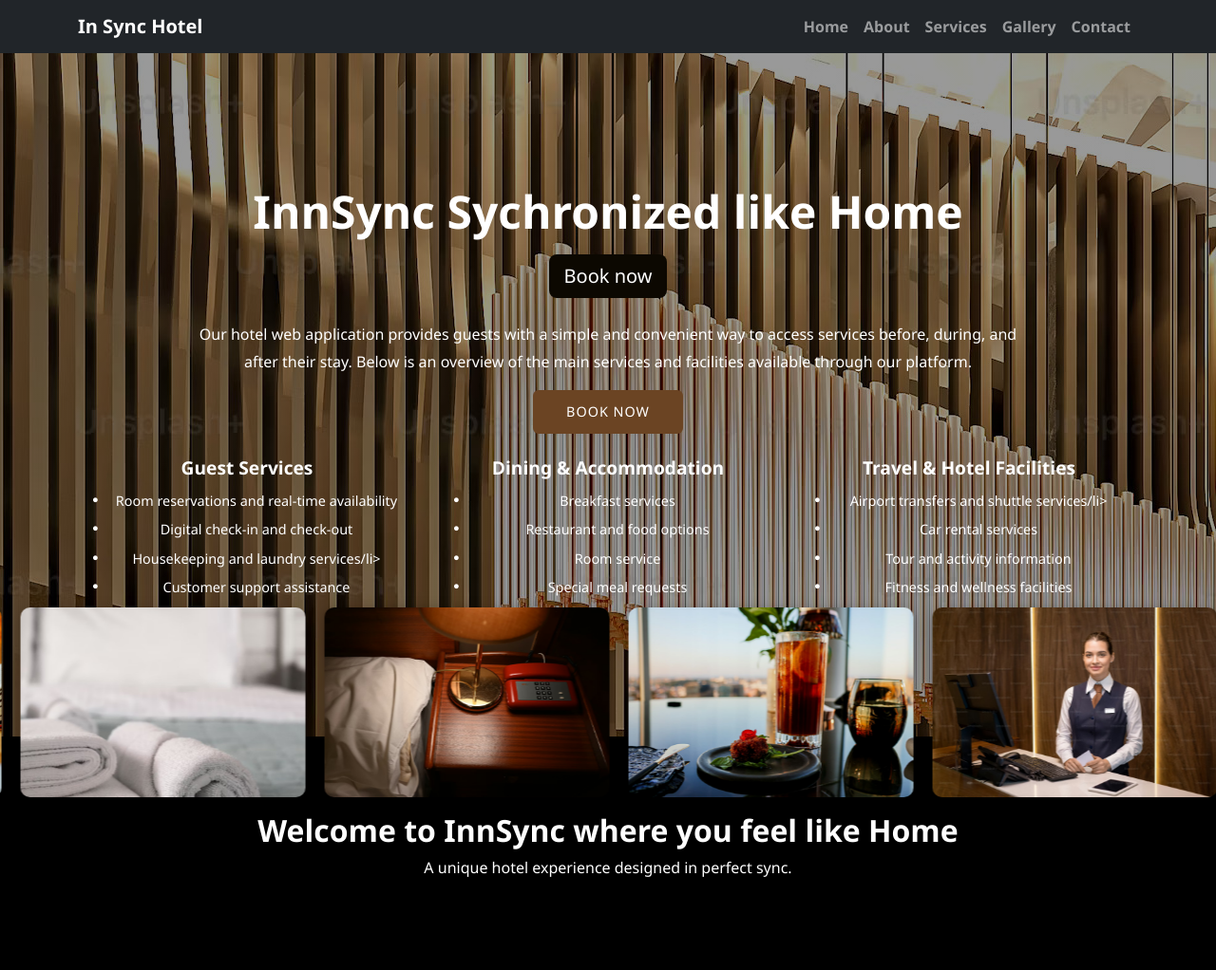
After one commit to MaverickUal/InnSync, a PHP site: page /Services.html in a window 1280 px wide. The commit adds this page. Shown: the whole page at 95% size. Run offline with PHP 8.4, Linux system fonts and the light colour scheme.

Commit message:
Add services.html, modify style.css, and add images folder content

```diff
--- /dev/null
+++ b/Services.html
@@ -0,0 +1,159 @@
+<!DOCTYPE html>
+<html lang="en">
+<head>
+  <meta charset="UTF-8">
+  <title>InnSync | Boutique Hotel</title>
+  <meta name="viewport" content="width=device-width, initial-scale=1">
+
+
+  <link href="https://cdn.jsdelivr.net/npm/bootstrap@5.3.2/dist/css/bootstrap.min.css" rel="stylesheet">
+
+
+  <link rel="stylesheet" href="style.css">
+</head>
+<body>
+
+  <nav class="navbar navbar-expand-lg navbar-dark bg-dark">
+  <div class="container">
+    <a class="navbar-brand" href="index.html">In Sync Hotel</a>
+    <button class="navbar-toggler" type="button" data-bs-toggle="collapse" data-bs-target="#navMenu">
+      <span class="navbar-toggler-icon"></span>
+    </button>
+    <div class="collapse navbar-collapse" id="navMenu">
+      <ul class="navbar-nav ms-auto">
+        <li class="nav-item"><a class="nav-link" href="index.html">Home</a></li>
+        <li class="nav-item"><a class="nav-link" href="about.html">About</a></li>
+        <li class="nav-item"><a class="nav-link" href="services.html">Services</a></li>
+        <li class="nav-item"><a class="nav-link" href="gallery.html">Gallery</a></li>
+        <li class="nav-item"><a class="nav-link" href="contact.html">Contact</a></li>
+      </ul>
+    </div>
+  </div>
+</nav>
+
+
+
+
+<header class="home-banner">
+  <div class="container text-center text-white">
+
+
+    <h1 class="display-5 fw-bold mb-3">
+      InnSync Sychronized like Home
+    </h1>
+
+    <div class="d-flex justify-content-center gap-3 mb-4">
+      <a href="wala po muna" class="btn btn btn-lg">Book now</a>
+
+    </div>
+
+    <div class="row mb-4">
+      <div class="col-lg-12 services-intro text-center">
+        <p>Our hotel web application provides guests with a simple and convenient way to access services before, during, and after their stay. Below is an overview of the main services and facilities available through our platform.</p>
+        <button class="btn btn-book mt-3">BOOK NOW</button>
+      </div>
+    </div>
+
+    <div class="row g-4">
+      <div class="col-lg-4">
+        <div class="services-column">
+          <h3 class="section-heading">Guest Services</h3>
+          <ul class="services-list">
+            <li>Room reservations and real-time availability</li>
+            <li>Digital check-in and check-out</li>
+            <li>Housekeeping and laundry services/li>
+            <li>Customer support assistance</li>
+          </ul>
+
+        </div>
+      </div>
+
+      <div class="col-lg-4">
+        <div class="services-column">
+          <h3 class="section-heading">Dining & Accommodation</h3>
+          <ul class="services-list">
+            <li>Breakfast services</li>
+            <li>Restaurant and food options</li>
+            <li>Room service</li>
+            <li>Special meal requests</li>
+          </ul>
+
+        </div>
+      </div>
+
+      <div class="col-lg-4">
+        <div class="services-column">
+          <h3 class="section-heading">Travel & Hotel Facilities</h3>
+          <ul class="services-list">
+            <li>Airport transfers and shuttle services/li>
+            <li>Car rental services</li>
+            <li>Tour and activity information</li>
+            <li>Fitness and wellness facilities</li>
+          </ul>
+
+
+        </div>
+      </div>
+    </div>
+  </div>
+
+
+  <div class="gallery-section-overlay">
+    <div class="gallery-wrapper">
+      <div class="track">
+        <div class="img-box">
+          <img src="image/hotelPic1.jpg" alt="Hotel Room Services 1">
+        </div>
+        <div class="img-box">
+          <img src="image/hotelPic2.jpg" alt="Hotel Room Services 2">
+        </div>
+        <div class="img-box">
+          <img src="image/hotelPic3.jpg" alt="Hotel Room Services 3">
+        </div>
+        <div class="img-box">
+          <img src="image/hotelPic4.jpg" alt="Hotel Food">
+        </div>
+        <div class="img-box">
+          <img src="image/hotelPic5.jpg" alt="Hotel Receiption">
+        </div>
+        <div class="img-box">
+          <img src="image/hotelPic6.jpg" alt="Hotel Key">
+        </div>
+
+        <div class="img-box">
+          <img src="image/hotelPic1.jpg" alt="Hotel Room Services 1">
+        </div>
+        <div class="img-box">
+          <img src="image/hotelPic2.jpg" alt="Hotel Room Services 2">
+        </div>
+        <div class="img-box">
+          <img src="image/hotelPic3.jpg" alt="Hotel Room Services 3">
+        </div>
+        <div class="img-box">
+          <img src="image/hotelPic4.jpg" alt="Hotel Food">
+        </div>
+        <div class="img-box">
+          <img src="image/hotelPic5.jpg" alt="Hotel Receiption">
+        </div>
+        <div class="img-box">
+          <img src="image/hotelPic6.jpg" alt="Hotel Key">
+        </div>
+      </div>
+    </div>
+  </div>
+</header>
+
+</body>
+
+<section class="welcome-section text-center">
+  <div class="container">
+    <h2 class="fw-bold">Welcome to InnSync where you feel like Home</h2>
+    <p class="text-white mt-2">
+      A unique hotel experience designed in perfect sync.
+    </p>
+  </div>
+</section>
+
+<script src="https://cdn.jsdelivr.net/npm/bootstrap@5.3.2/dist/js/bootstrap.bundle.min.js"></script>
+</body>
+</html>
--- a/style.css
+++ b/style.css
@@ -46,3 +46,163 @@ body {
   height: 200px;
   object-fit: cover;
 }
+/*seb*/
+.services-hero {
+  height: auto;
+  min-height: 100vh;
+  padding: 60px 0 0;
+  position: relative;
+  display: block;
+}
+
+.services-container {
+  max-width: 1200px;
+  padding: 0 40px;
+  position: relative;
+  z-index: 2;
+  margin-bottom: 280px;
+}
+
+.services-main-title {
+  font-family: 'Segoe UI', sans-serif;
+  font-size: 2.8rem;
+  font-weight: 600;
+  color: white;
+  margin-bottom: 5px;
+  border-top: 1px solid rgba(255,255,255,0.3);
+  border-bottom: 1px solid rgba(255,255,255,0.3);
+  padding: 15px 40px;
+  display: inline-block;
+}
+
+.services-tagline {
+  font-family: 'Segoe UI', sans-serif;
+  font-style: italic;
+  color: rgba(255,255,255,0.9);
+  font-size: 1.1rem;
+  margin-top: 10px;
+  letter-spacing: 2px;
+}
+
+.services-intro {
+  color: white;
+  font-size: 1rem;
+  line-height: 1.8;
+  max-width: 900px;
+  margin: 0 auto;
+}
+
+.services-intro p {
+  margin-bottom: 0;
+}
+
+.btn-book {
+  background-color: #6b4423;
+  color: white;
+  padding: 12px 35px;
+  font-size: 0.9rem;
+  font-weight: 500;
+  letter-spacing: 1px;
+  border: none;
+  transition: background-color 0.3s;
+}
+
+.btn-book:hover {
+  background-color: #8b5a2b;
+  color: white;
+}
+
+.services-column {
+  padding: 0 15px;
+}
+
+.section-heading {
+  font-family: 'Segoe UI', sans-serif;
+  font-size: 1.2rem;
+  font-weight: 600;
+  color: white;
+  margin-bottom: 12px;
+}
+
+.services-list {
+  list-style: none;
+  padding-left: 0;
+  color: white;
+  font-size: 0.9rem;
+  line-height: 1.7;
+  margin-bottom: 0;
+}
+
+.services-list li {
+  padding-left: 20px;
+  position: relative;
+  margin-bottom: 6px;
+}
+
+.services-list li::before {
+  content: "●";
+  position: absolute;
+  left: 0;
+  color: #ffffff;
+  font-size: 0.7rem;
+}
+
+.gallery-section-overlay {
+  width: 100%;
+  position: absolute;
+  bottom: -150px;
+  left: 0;
+  padding: 60px 0 80px;
+  z-index: 5;
+  overflow: visible;
+}
+
+.gallery-wrapper {
+  overflow: hidden;
+  width: 100%;
+  padding: 30px 0;
+}
+
+.track {
+  display: flex;
+  width: max-content;
+  gap: 20px;
+  padding: 0 20px;
+  animation: scroll 40s linear infinite;
+}
+
+.track:hover {
+  animation-play-state: paused;
+}
+
+.img-box {
+  width: 300px;
+  height: 200px;
+  border-radius: 10px;
+  overflow: hidden;
+  transition: transform 0.3s ease;
+  flex-shrink: 0;
+  box-shadow: 0 4px 15px rgba(0,0,0,0.3);
+}
+
+.img-box img {
+  width: 100%;
+  height: 100%;
+  object-fit: cover;
+  display: block;
+}
+
+.img-box:hover {
+  transform: scale(1.15);
+  z-index: 10;
+  border-radius: 10px;
+}
+
+@keyframes scroll {
+  from {
+    transform: translateX(0);
+  }
+  to {
+    transform: translateX(-50%);
+  }
+}
```
Also changed, not shown: image/hotelPic1.jpg (added), image/hotelPic2.jpg (added), image/hotelPic3.jpg (added), image/hotelPic4.jpg (added), image/hotelPic5.jpg (added), image/hotelPic6.jpg (added).
